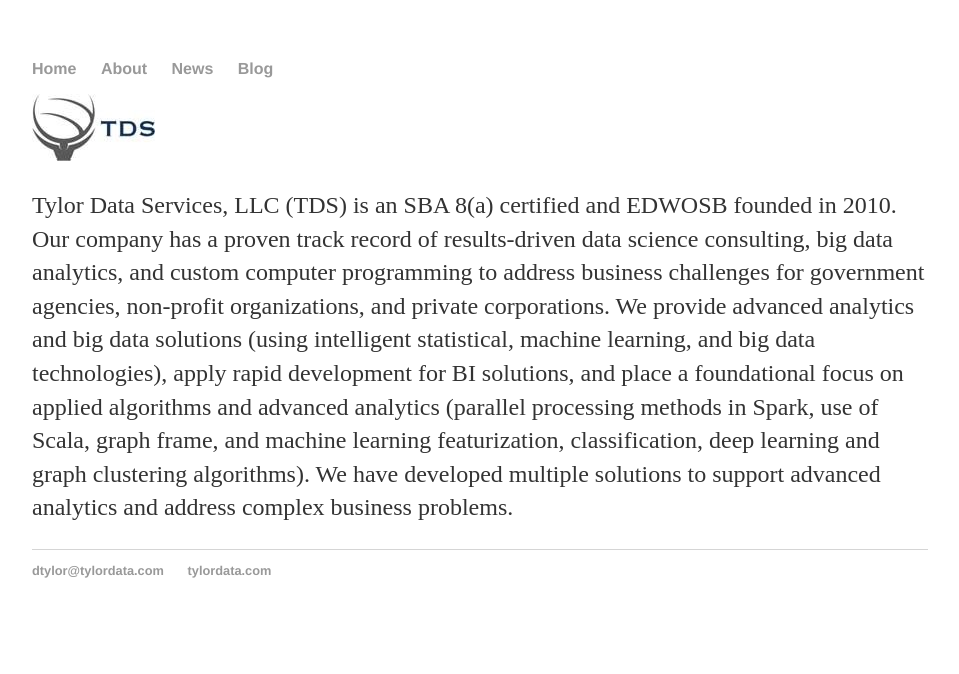
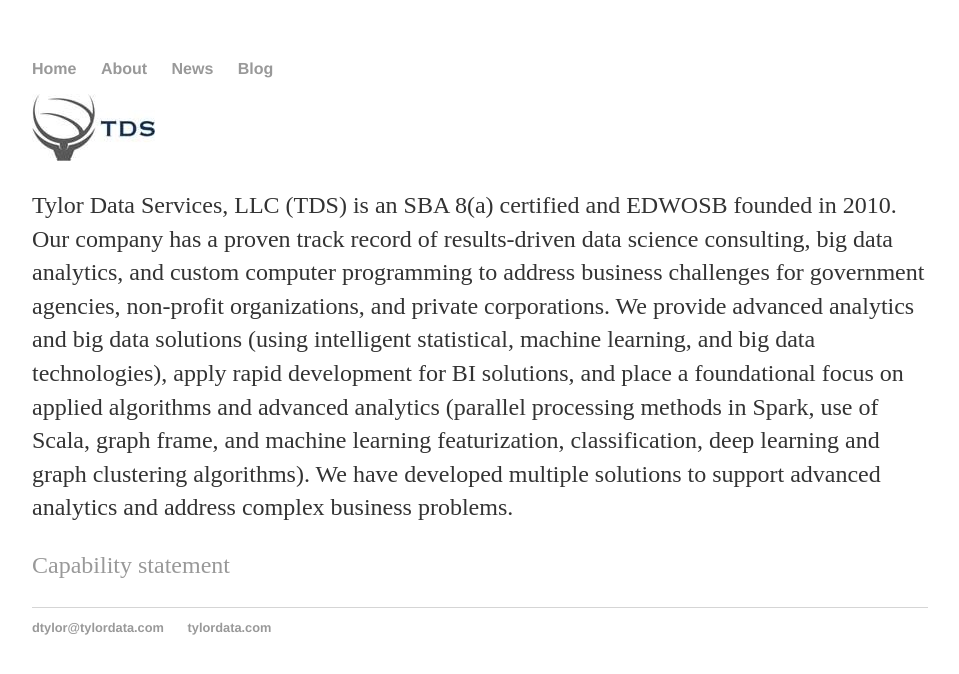
Before and after one commit to dtylor/dtylor.github.io, a Jekyll site: the page built from index.html, in a window 1280 px wide. Shown: the top 674 px of the page, without its empty margins (160-1119 px from the left). Built offline with Jekyll 4.4.1, drawn with Linux system fonts in a browser that asks for light colours; some of the changed lines change nothing that is shown.

Commit message:
CapStatementLink

```diff
--- a/index.html
+++ b/index.html
@@ -4,5 +4,5 @@
 ---
 <div class="blurb">
 <img src="images/TDS_logo.jpg"/><p>Tylor Data Services, LLC (TDS) is an SBA 8(a) certified and EDWOSB founded in 2010. Our company has a proven track record of results-driven data science consulting, big data analytics, and custom computer programming to address business challenges for government agencies, non-profit organizations, and private corporations. We provide advanced analytics and big data solutions (using intelligent statistical, machine learning, and big data technologies), apply rapid development for BI solutions, and place a foundational focus on applied algorithms and advanced analytics (parallel processing methods in Spark, use of Scala, graph frame, and machine learning featurization, classification, deep learning and graph clustering algorithms). We have developed multiple solutions to support advanced analytics and address complex business problems.</p>
-<p><a href="resources/TDS_CapabilityStatementv10.pdf" Capability statement</a></p>
+<p><a href="resources/TDS_CapabilityStatementv10.pdf"> Capability statement</a></p>
  </div><!-- /.blurb -->
```
